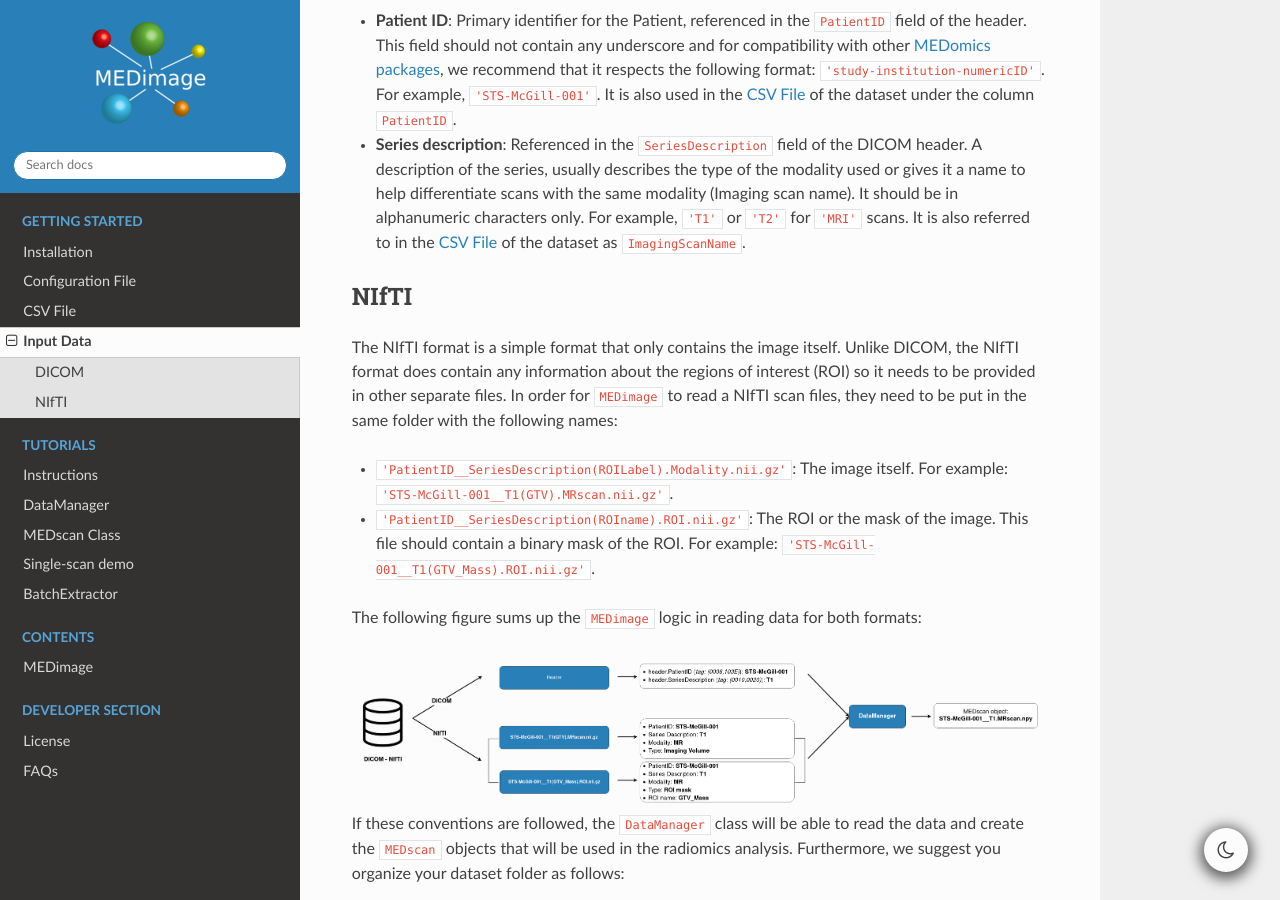
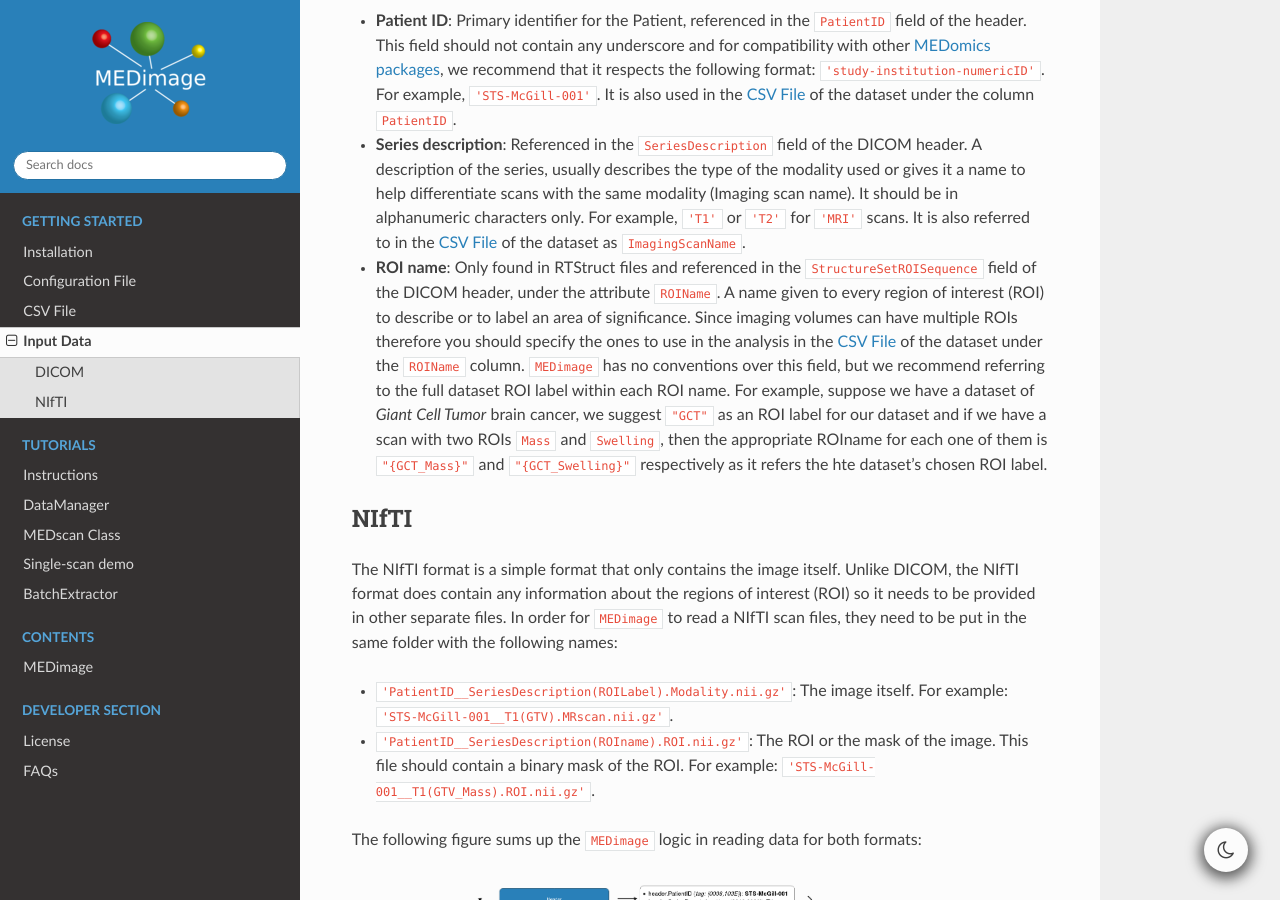
Before and after one commit to MahdiAll99/MEDimage, a Sphinx documentation site: the page built from docs/input_data.rst, in a window 1280 px wide and 900 px high, scrolled down 424 px. Built offline with Sphinx 7.4.7 and the Read the Docs theme 2.0.0, drawn with Linux system fonts in a browser that asks for light colours.

Commit message:
Added ROI name explanation

```diff
--- a/docs/input_data.rst
+++ b/docs/input_data.rst
@@ -19,6 +19,13 @@ The header contains a lot of information that helps identify scans from each oth
 - **Series description**: Referenced in the ``SeriesDescription`` field of the DICOM header. A description of the series, usually describes the
   type of the modality used or gives it a name to help differentiate scans with the same modality (Imaging scan name). It should be in alphanumeric characters
   only. For example, ``'T1'`` or ``'T2'`` for ``'MRI'`` scans. It is also referred to in the :doc:`../csv_file` of the dataset as ``ImagingScanName``.
+
+- **ROI name**: Only found in RTStruct files and referenced in the ``StructureSetROISequence`` field of the DICOM header, under the attribute ``ROIName``.
+  A name given to every region of interest (ROI) to describe or to label an area of significance. Since imaging volumes can have multiple ROIs therefore
+  you should specify the ones to use in the analysis in the :doc:`../csv_file` of the dataset under the ``ROIName`` column. ``MEDimage`` has no conventions
+  over this field, but we recommend referring to the full dataset ROI label within each ROI name. For example, suppose we have a dataset of *Giant Cell
+  Tumor* brain cancer, we suggest ``"GCT"`` as an ROI label for our dataset and if we have a scan with two ROIs ``Mass`` and ``Swelling``, then the
+  appropriate ROIname for each one of them is ``"{GCT_Mass}"`` and ``"{GCT_Swelling}"`` respectively as it refers the hte dataset's chosen ROI label.
 
 NIfTI
 -----
```
